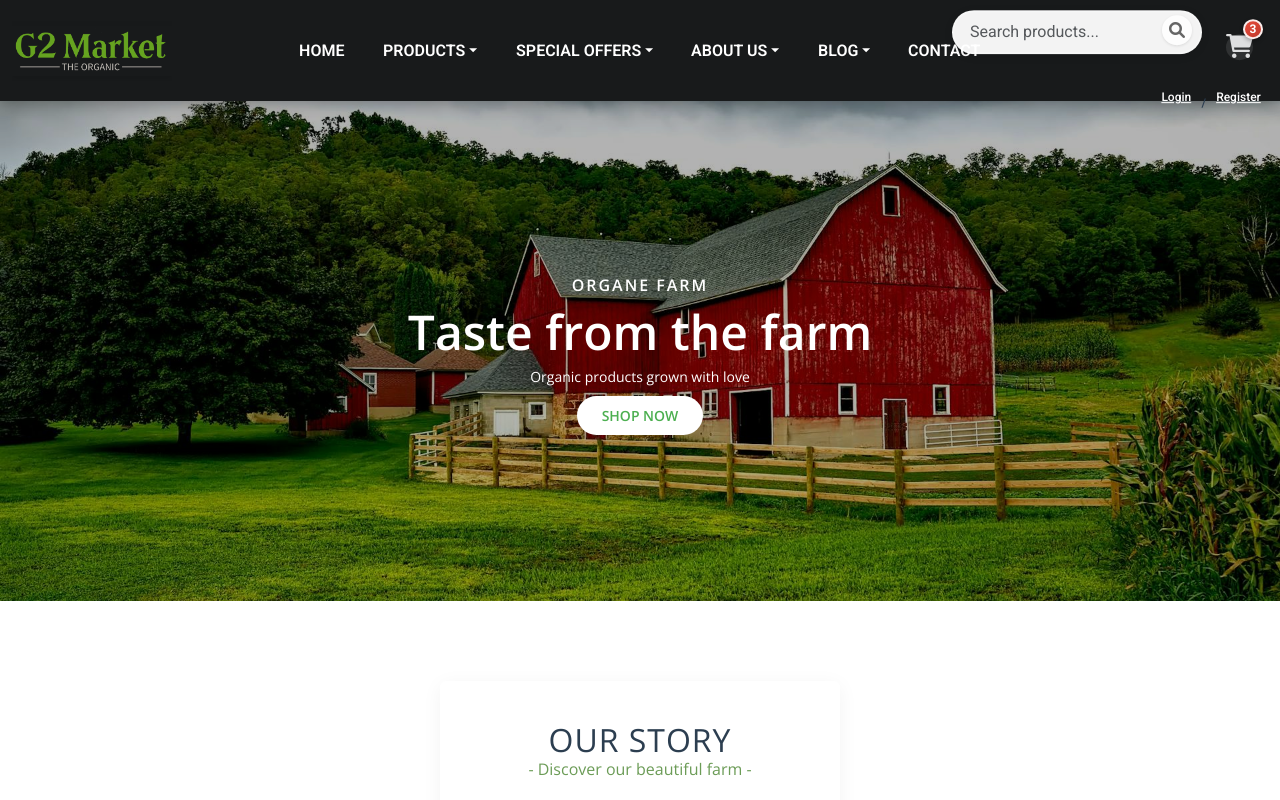
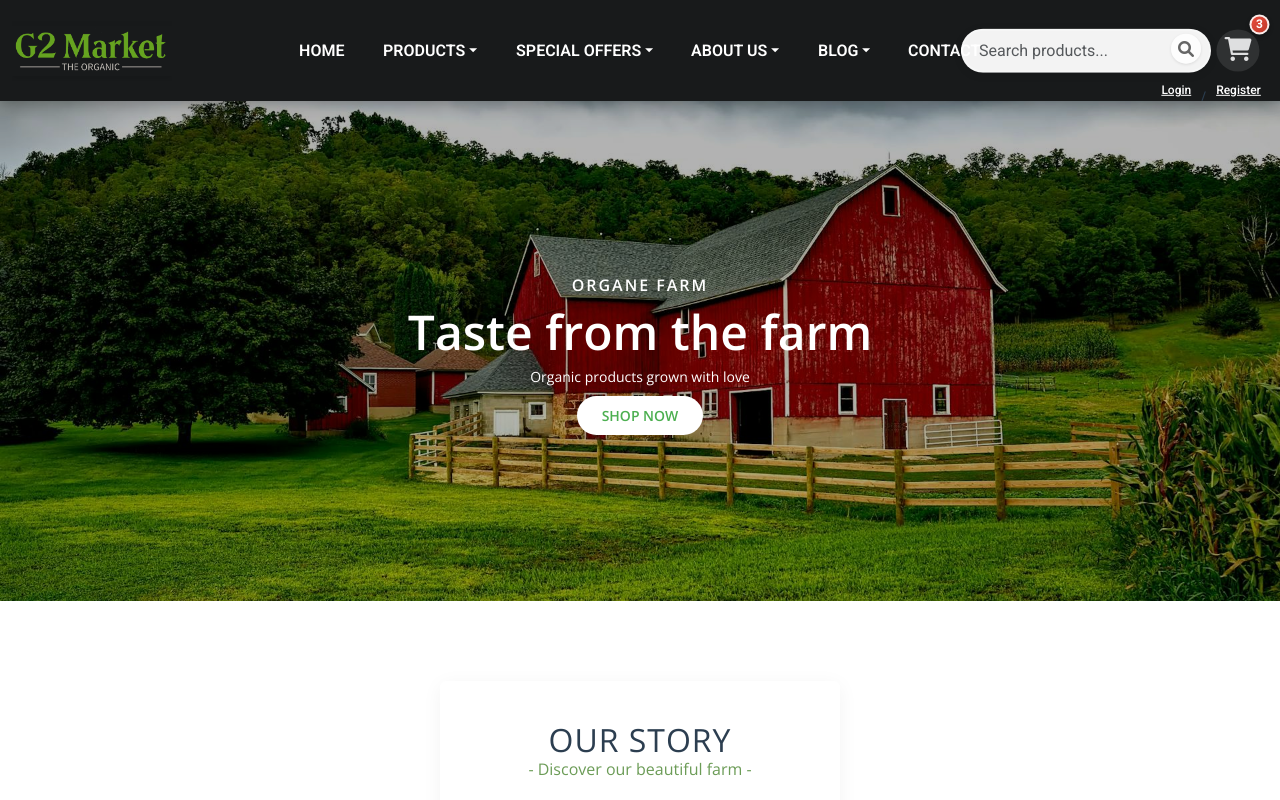
Before and after one commit to M0M0M0M0/BTN-React, a React (Vite) app: page / in a window 1280 px wide. Built offline with nearby package versions, Linux system fonts and the light colour scheme.

Commit message:
update navbar - finished

```diff
--- a/public/css/header.css
+++ b/public/css/header.css
@@ -373,7 +373,7 @@ header.scrolled {
 /* Cart */
 .cart-link {
   position: relative !important;
-  padding: 0rem !important;
+  padding: 0.5rem !important;
   border-radius: 50% !important;
   transition: background-color 0.15s ease, transform 0.15s ease !important;
   background: rgba(255, 255, 255, 0.1) !important;
@@ -381,6 +381,7 @@ header.scrolled {
   overflow: visible !important;
   margin-right: 15px !important;
   z-index: 1000 !important;
+  transform: translateY(8%) translateX(15%)!important;
 }
 .cart-link:hover {
   background: rgba(255, 255, 255, 0.2) !important;
@@ -459,6 +460,7 @@ html {
   font-size: 0.75rem !important;
   margin-top: 3px !important;
   white-space: nowrap !important;
+  transform: translateY(-30%) !important;
 }
 
 .auth-links a {
@@ -592,6 +594,7 @@ html {
   position: relative !important;
   overflow: visible !important;
   flex-wrap: nowrap !important;
+  transform: translateY(25%) translateX(10%) !important;
 }
 
 .search-container .form-control {
```
